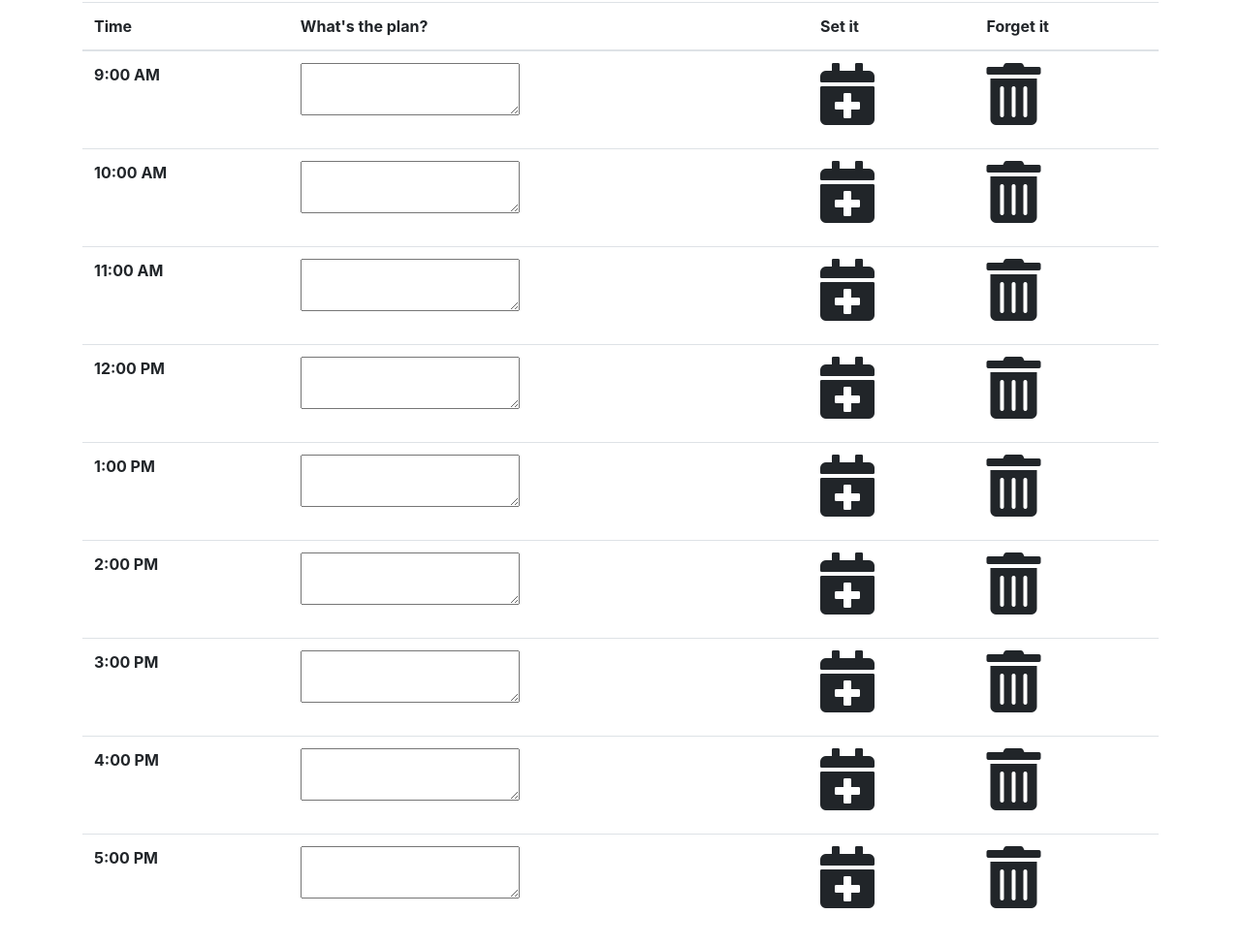
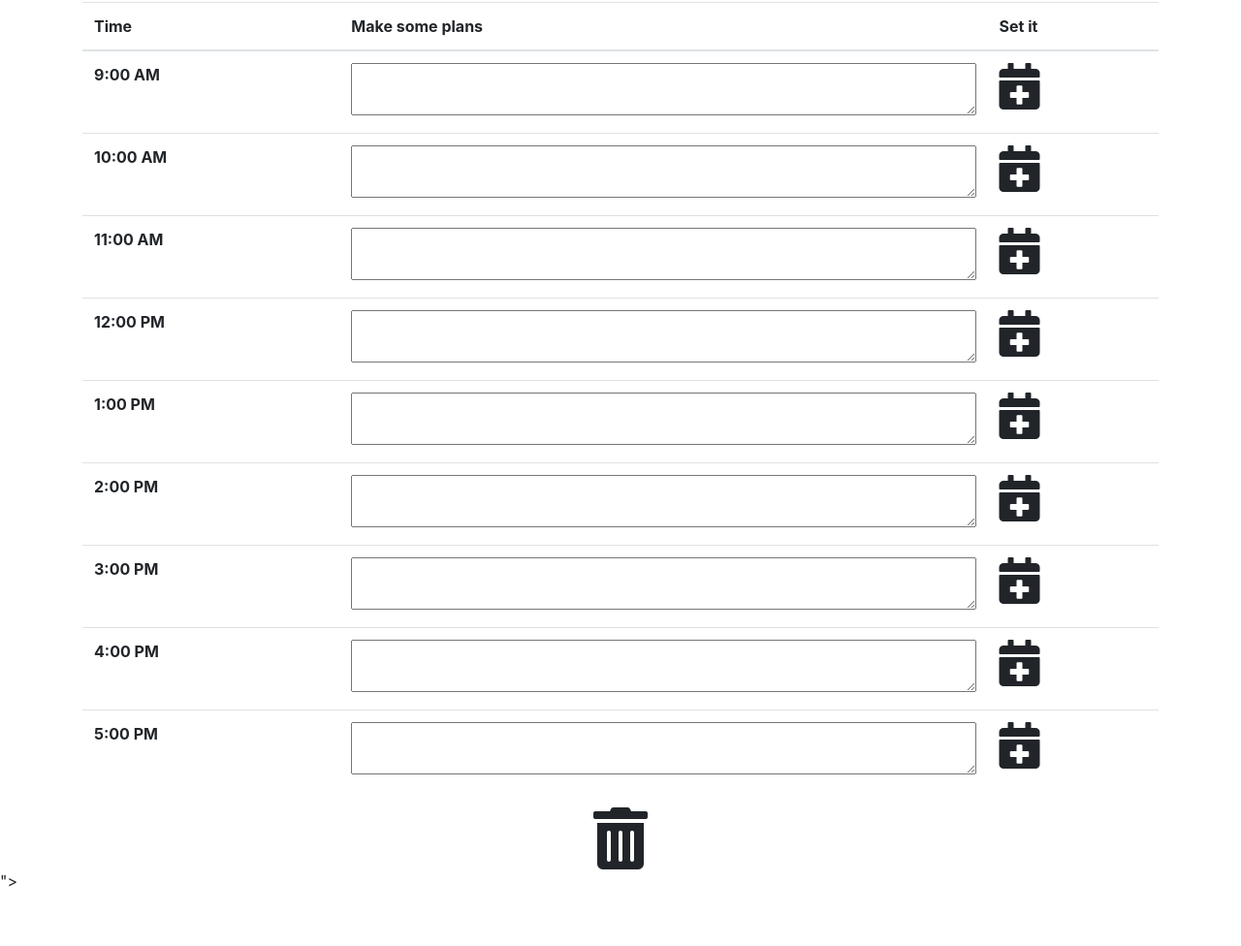
Before and after one commit to andrewmosesdrive/scheduler_app, a plain HTML site: page index.html in a window 1280 px wide. Shown: the part 308-1284 px from the top of the page at 97% size. After the commit the page ends 1229 px from the top, so only its background shows below. Drawn offline with nearby package versions, Linux system fonts and the light colour scheme.

Commit message:
updated css, added moment reference and date/time

```diff
--- a/bootstrap+.css
+++ b/bootstrap+.css
@@ -1,17 +1,3 @@
-/* body {
-  font-family: "Open Sans", sans-serif;
-  font-size: 16px;
-  line-height: 1;
-} */
-
-/* textarea {
-  background: transparent;
-  border: none;
-  resize: none;
-  color: #000000;
-  border-left: 1px solid black;
-  padding: 10px;
-} */
 
 .jumbotron {
   text-align: center;
@@ -21,51 +7,33 @@
   border-bottom: 10px solid black;
 }
 
-/* .description {
-  white-space: pre-wrap;
+.container {
+    width: 100vw;
+
 }
 
-.time-block {
-  text-align: center;
-  border-radius: 15px;
+.time {
+    width: 100px;
 }
 
-.row {
-  white-space: pre-wrap;
-  height: 80px;
-  border-top: 1px solid white;
+.calendar-text {
+    width: 100%;
 }
 
-.hour {
-  background-color: #ffffff;
-  color: #000000;
-  border-top: 1px dashed #000000;
+.saveBtn {
+    /* width: 100px; */
+
+    margin-right: 0;
+    padding-right: 0;
+    float: left;
 }
 
-.past {
-  background-color: #d3d3d3;
-  color: white;
+.clearBtn {
+    display: flex;
+    justify-content: center;
 }
 
-.present {
-  background-color: #ff6961;
-  color: white;
+#saveBtn:hover {
+  color: rgb(170, 103, 233);
+  font-size: 45px;
 }
-
-.future {
-  background-color: #77dd77;
-  color: white;
-}
-
-#saveBtn {
-  border-left: 1px solid black;
-  border-top-right-radius: 15px;
-  border-bottom-right-radius: 15px;
-  background-color: #06aed5;
-  color: white;
-} */
-
-#saveBtn i:hover {
-  font-size: 20px;
-  transition: all 0.3s ease-in-out;
-}
--- a/index.html
+++ b/index.html
@@ -35,141 +35,90 @@
       <table class="table table-hover">
         <thead>
           <tr>
-            <th scope="col">Time</th>
-            <th scope="col">What's the plan?</th>
-            <th scope="col">Set it</th>
-            <th scope="col">Forget it</th>
-
+            <th scope="col" class="time-header">Time</th>
+            <th scope="col" class="calendar-text-header">Make some plans</th>
+            <th scope="col" class="saveBtn-header">Set it</th>
           </tr>
         </thead>
         <tbody>
           <tr>
-            <th scope="row">9:00 AM</th>
+            <th scope="row" class="time-9">9:00 AM</th>
             <td class="calendar-event">
-              <div class="form-group">
-                <textarea
-                  class="calendar-text"
-                  id="exampleTextarea"
-                  rows="2"
-                ></textarea>
-              </div>
+              <textarea class="calendar-text" id="text-9" rows="2"></textarea>
             </td>
-            <td><i class="fas fa-calendar-plus fa-4x saveBtn" id="saveBtn"></i></td>
-            <td><i class="fas fa-trash-alt fa-4x"></i></td>
+            <td>
+              <i class="fas fa-calendar-plus fa-3x saveBtn" id="saveBtn"></i>
+            </td>
           </tr>
           <tr>
-            <th scope="row">10:00 AM</th>
+            <th scope="row" class="time-10">10:00 AM</th>
             <td class="calendar-event">
-              <div class="form-group">
-                <textarea
-                  class="calendar-text"
-                  id="exampleTextarea"
-                  rows="2"
-                ></textarea>
-              </div>
+              <textarea class="calendar-text" id="text-10" rows="2"></textarea>
             </td>
-            <td><i class="fas fa-calendar-plus fa-4x saveBtn"></i></td>
-            <td><i class="fas fa-trash-alt fa-4x"></i></td>          </tr>
+            <td><i class="fas fa-calendar-plus fa-3x saveBtn"></i></td>
+          </tr>
           <tr>
-            <th scope="row">11:00 AM</th>
+            <th scope="row" class="time-11">11:00 AM</th>
             <td class="calendar-event">
-              <div class="form-group">
-                <textarea
-                  class="calendar-text"
-                  id="exampleTextarea"
-                  rows="2"
-                ></textarea>
-              </div>
+              <textarea class="calendar-text" id="text-11" rows="2"></textarea>
             </td>
-            <td><i class="fas fa-calendar-plus fa-4x saveBtn"></i></td>
-            <td><i class="fas fa-trash-alt fa-4x"></i></td>          </tr>
+            <td><i class="fas fa-calendar-plus fa-3x saveBtn"></i></td>
+          </tr>
           <tr>
-            <th scope="row">12:00 PM</th>
+            <th scope="row" class="time-12">12:00 PM</th>
             <td class="calendar-event">
-              <div class="form-group">
-                <textarea
-                  class="calendar-text"
-                  id="exampleTextarea"
-                  rows="2"
-                ></textarea>
-              </div>
+              <textarea class="calendar-text" id="text-12" rows="2"></textarea>
             </td>
-            <td><i class="fas fa-calendar-plus fa-4x saveBtn"></i></td>
-            <td><i class="fas fa-trash-alt fa-4x"></i></td>          </tr>
+            <td><i class="fas fa-calendar-plus fa-3x saveBtn"></i></td>
+          </tr>
           <tr>
-            <th scope="row">1:00 PM</th>
+            <th scope="row" class="time-1">1:00 PM</th>
             <td class="calendar-event">
-              <div class="form-group">
-                <textarea
-                  class="calendar-text"
-                  id="exampleTextarea"
-                  rows="2"
-                ></textarea>
-              </div>
+              <textarea class="calendar-text" id="text-1" rows="2"></textarea>
             </td>
-            <td><i class="fas fa-calendar-plus fa-4x saveBtn"></i></td>
-            <td><i class="fas fa-trash-alt fa-4x"></i></td>          </tr>
+            <td><i class="fas fa-calendar-plus fa-3x saveBtn"></i></td>
+          </tr>
           <tr>
-            <th scope="row">2:00 PM</th>
+            <th scope="row" class="time-2">2:00 PM</th>
             <td class="calendar-event">
-              <div class="form-group">
-                <textarea
-                  class="calendar-text"
-                  id="exampleTextarea"
-                  rows="2"
-                ></textarea>
-              </div>
+              <textarea class="calendar-text" id="text-2" rows="2"></textarea>
             </td>
-            <td><i class="fas fa-calendar-plus fa-4x saveBtn"></i></td>
-            <td><i class="fas fa-trash-alt fa-4x"></i></td>          </tr>
+            <td><i class="fas fa-calendar-plus fa-3x saveBtn"></i></td>
+          </tr>
           <tr>
-            <th scope="row">3:00 PM</th>
+            <th scope="row" class="time-3">3:00 PM</th>
             <td class="calendar-event">
-              <div class="form-group">
-                <textarea
-                  class="calendar-text"
-                  id="exampleTextarea"
-                  rows="2"
-                ></textarea>
-              </div>
+              <textarea class="calendar-text" id="text-3" rows="2"></textarea>
             </td>
-            <td><i class="fas fa-calendar-plus fa-4x saveBtn"></i></td>
-            <td><i class="fas fa-trash-alt fa-4x"></i></td>          </tr>
+            <td><i class="fas fa-calendar-plus fa-3x saveBtn"></i></td>
+          </tr>
           <tr>
-            <th scope="row">4:00 PM</th>
+            <th scope="row" class="time-4">4:00 PM</th>
             <td class="calendar-event">
-              <div class="form-group">
-                <textarea
-                  class="calendar-text"
-                  id="exampleTextarea"
-                  rows="2"
-                ></textarea>
-              </div>
+              <textarea class="calendar-text" id="text-4" rows="2"></textarea>
             </td>
-            <td><i class="fas fa-calendar-plus fa-4x saveBtn"></i></td>
-            <td><i class="fas fa-trash-alt fa-4x"></i></td>          </tr>
+            <td><i class="fas fa-calendar-plus fa-3x saveBtn"></i></td>
+          </tr>
           <tr>
-            <th scope="row">5:00 PM</th>
+            <th scope="row" class="time-5">5:00 PM</th>
             <td class="calendar-event">
-              <div class="form-group">
-                <textarea
-                  class="calendar-text"
-                  id="exampleTextarea"
-                  rows="2"
-                ></textarea>
-              </div>
+              <textarea class="calendar-text" id="text-5" rows="2"></textarea>
             </td>
-            <td><i class="fas fa-calendar-plus fa-4x saveBtn"></i></td>
-            <td><i class="fas fa-trash-alt fa-4x"></i></td>          </tr>
+            <td><i class="fas fa-calendar-plus fa-3x saveBtn"></i></td>
+          </tr>
         </tbody>
       </table>
+      <div class="button">
+        <i class="fas fa-trash-alt fa-4x clearBtn" id="clearBtn"></i>
+      </div>
     </div>
-
     <!-- Predefined Javascript -->
     <script src="https://code.jquery.com/jquery-3.4.1.min.js"></script>
     <script src="https://cdnjs.cloudflare.com/ajax/libs/moment.js/2.24.0/moment.min.js"></script>
-        <!-- Javascript -->
-        <script src="script.js"></script>
+    <!-- Javascript -->
+    <script src="script.js"></script>
+    <script src="http://cdnjs.cloudflare.com/ajax/libs/moment.js/2.7.0/moment.min.js"></script>
+    "></script>
 
   </body>
 </html>
--- a/script.js
+++ b/script.js
@@ -1,4 +1,12 @@
 $(document).ready(() => {
+  $("#currentDay").text(moment().format("MMMM Do YYYY, h:mm:ss a"));
+
+  let currentTime = moment().hour();
+
+  if (currentTime === $(".time-9").)
+
+  // link time to each hour block
+  // set if statements to show color code
   let saveUserInput = "";
 
   // function that takes input and saves to localStorage
@@ -16,7 +24,6 @@ $(document).ready(() => {
   // jquery onclick for each button
 
   $(".saveBtn").on("click", function () {
-      debugger;
     // console.log("click")
     // Capture text-area input content
     saveUserInput = $(this)
@@ -35,6 +42,9 @@ $(document).ready(() => {
     localStorage.setItem(eleId, saveUserInput);
   });
   // function that refreshes page
+  $(".saveBtn").on("click", () => {
+    location.reload();
+  });
   // momentum
   // function that changes color code based on time (past/present/future)
 });
```
